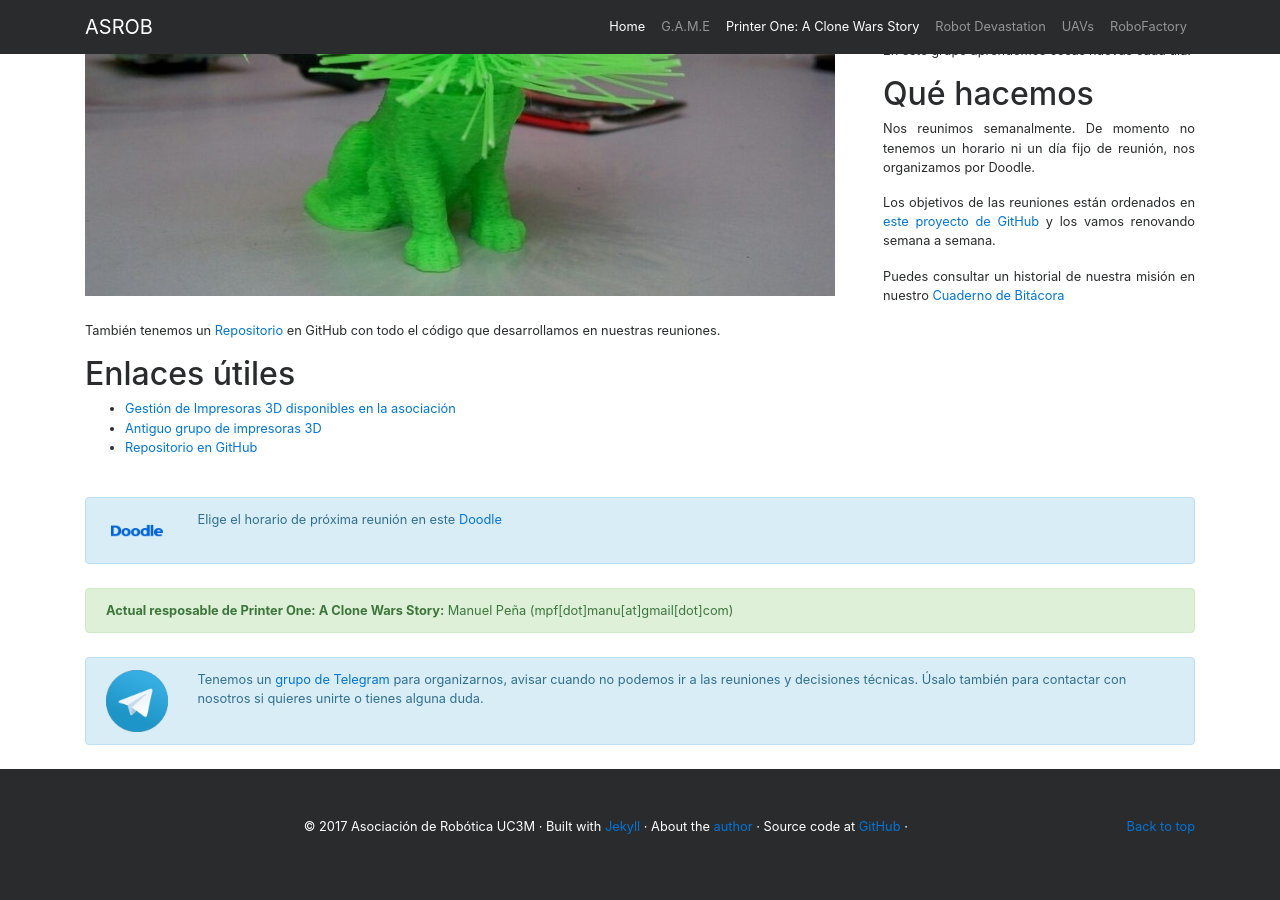
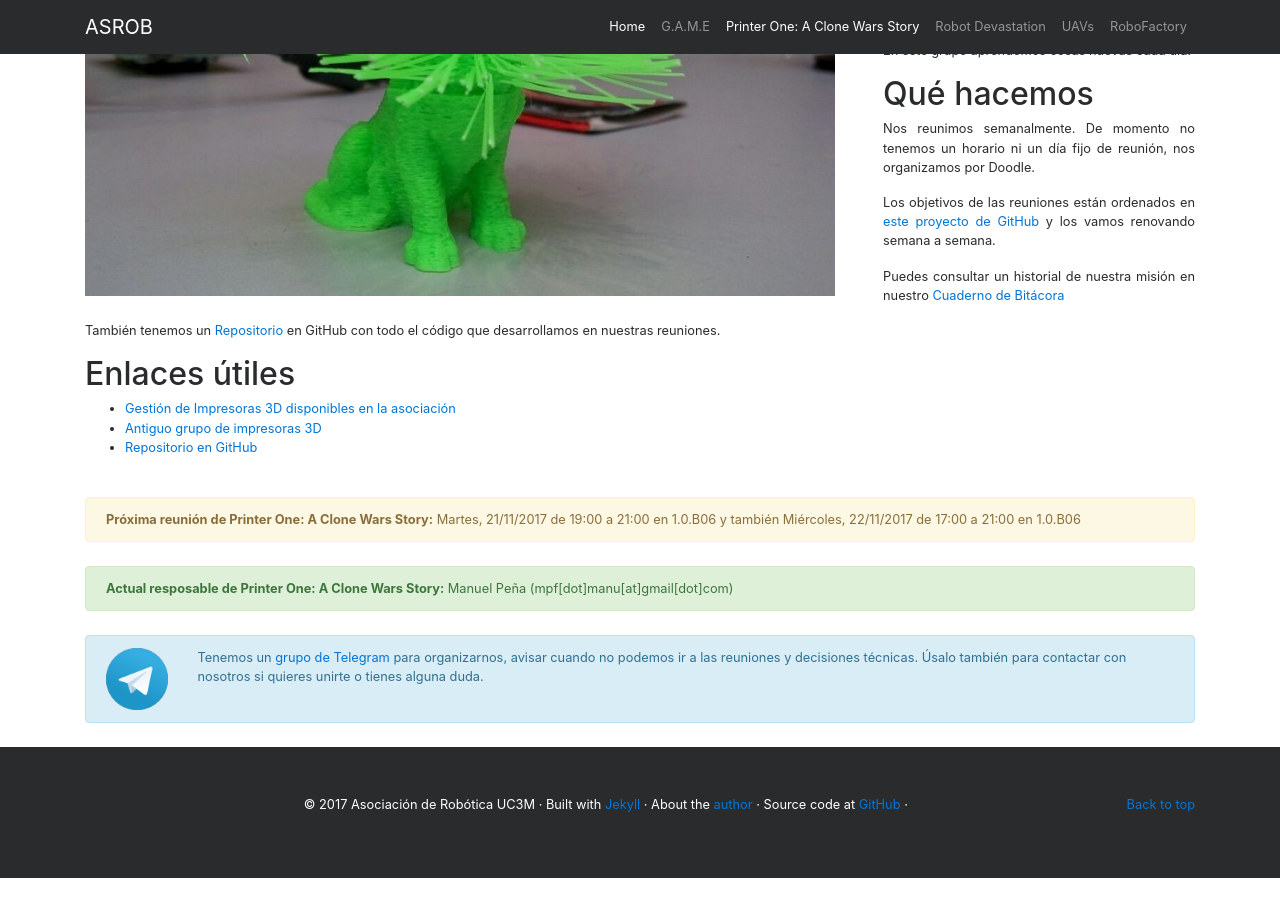
Before and after one commit to asrob-uc3m/asrob-uc3m.github.io, a Jekyll site: the page built from _workgroups/2017-05-28-printer-one.markdown, in a window 1280 px wide and 900 px high, scrolled down 931 px. Built offline with Jekyll 4.4.1, drawn with Linux system fonts in a browser that asks for light colours; after the commit the page ends 1809 px from its top, so only the background shows below that.

Commit message:
Updated Printer One next meeting

```diff
--- a/_workgroups/2017-05-28-printer-one.markdown
+++ b/_workgroups/2017-05-28-printer-one.markdown
@@ -9,13 +9,13 @@
 picture_full: /img/printer_one-full.jpg
 manager: Manuel Peña
 manager_email: mpf[dot]manu[at]gmail[dot]com
-next_meeting_doodle: https://doodle.com/poll/3a5akanw2yu36vkf
+next_meeting: Martes, 21/11/2017 de 19:00 a 21:00 en 1.0.B06 y también Miércoles, 22/11/2017 de 17:00 a 21:00 en 1.0.B06
 layout: workgroup
 ---
 
 <!--- Swap next_meeting and next_meeting_doodle here --->
-<!--- next_meeting: Miércoles, 15/11/2017 de 16:00 a 20:00 en 1.0.B06 --->
 <!---  --->
+<!--- next_meeting_doodle: https://doodle.com/poll/3a5akanw2yu36vkf --->
 
 ## Quiénes somos
 
```
